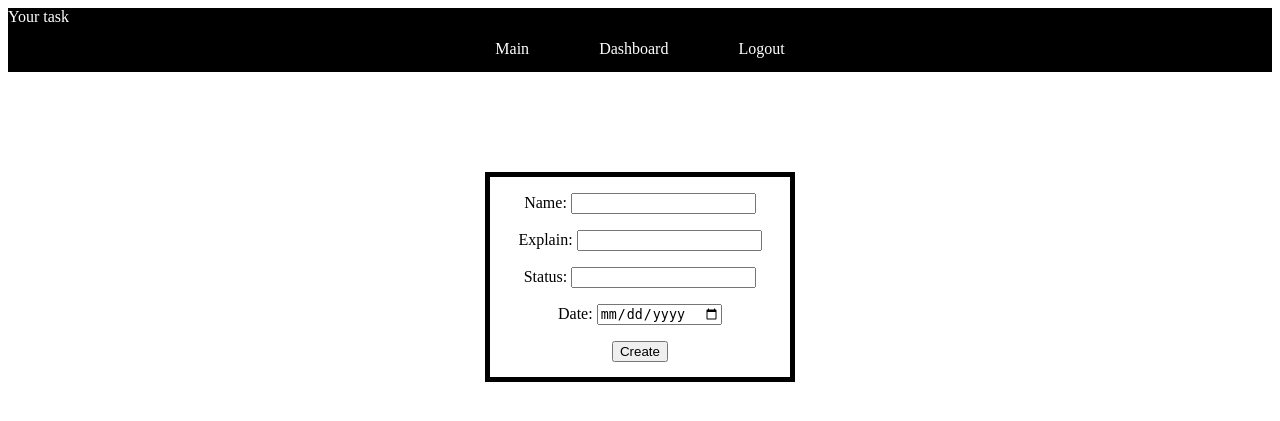
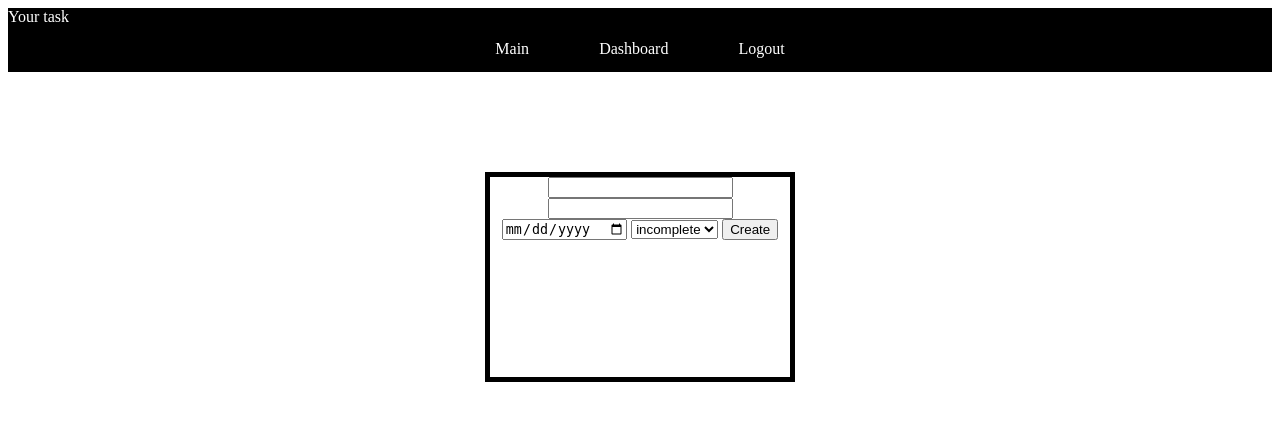
Before and after one commit to Nicksheinman/taskProject, a Django app: page /create/ in a window 1280 px wide. Shown: the top 421 px of the page. Run offline with Django 4.2, Linux system fonts and the light colour scheme; a user stored in the database is signed in; parts of the project's set-up code (start-up, migrations or seed data) failed here and were passed over.

Commit message:
final_save

```diff
--- a/taskApp/templates/create.html
+++ b/taskApp/templates/create.html
@@ -3,7 +3,13 @@
 <div id="create">
     <form method="POST" class='create'>
         {% csrf_token %}
-        {{ form.as_p }}
+        <td><input name="name" id="name" type="text"></td>
+        <td><input name="explain" id='explain' type="text"></td>
+        <td> <input name="date" id='date' type="date"></td>
+        <td><select name="status" id=status name="status" id="">
+            <option value="complete">complete</option>
+            <option value="icomplete" selected>incomplete</option>
+        </select></td>
         <button type='submit'>Create</button>
     </form>
 </div>
```
Also changed, not shown: db.sqlite3.
